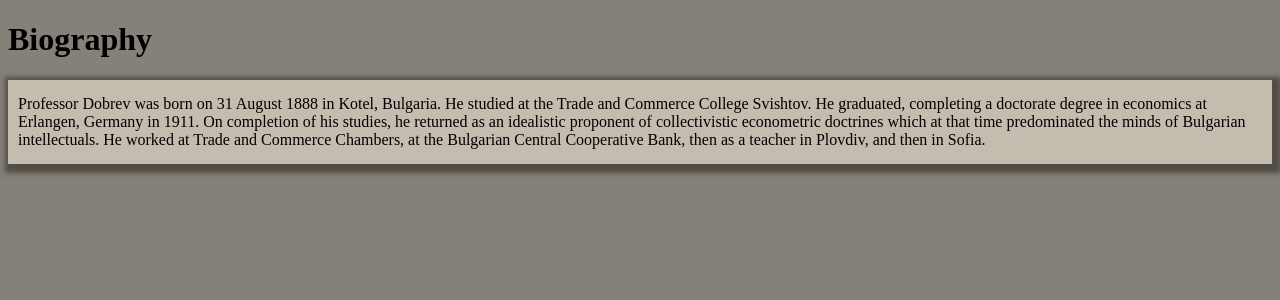
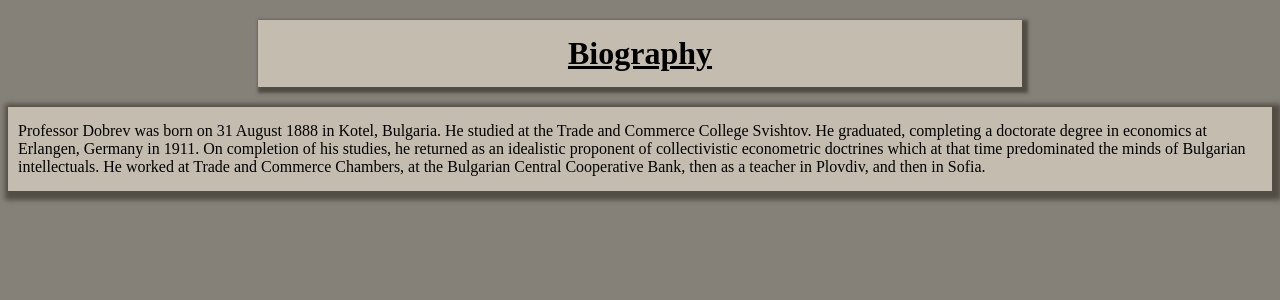
Before and after one commit to aliyegallagher/Sunday16Test, a PHP site: page /bio.php in a window 1280 px wide. Shown: the top 300 px of the page. Run offline with PHP 8.4, Linux system fonts and the light colour scheme.

Commit message:
added h1 formatting

```diff
--- a/css/styles.css
+++ b/css/styles.css
@@ -2,7 +2,12 @@ body {
 	background-color: #858179;
 }
 h1 {
-
+	background-color: #c4bdaf;
+  	box-shadow: 3px 3px 3px 3px #524d44;
+  	padding: 15px 10px 15px 10px;
+  	text-decoration: underline;
+  	text-align: center;
+  	margin: 20px 250px;
 }
 
 p {
```
